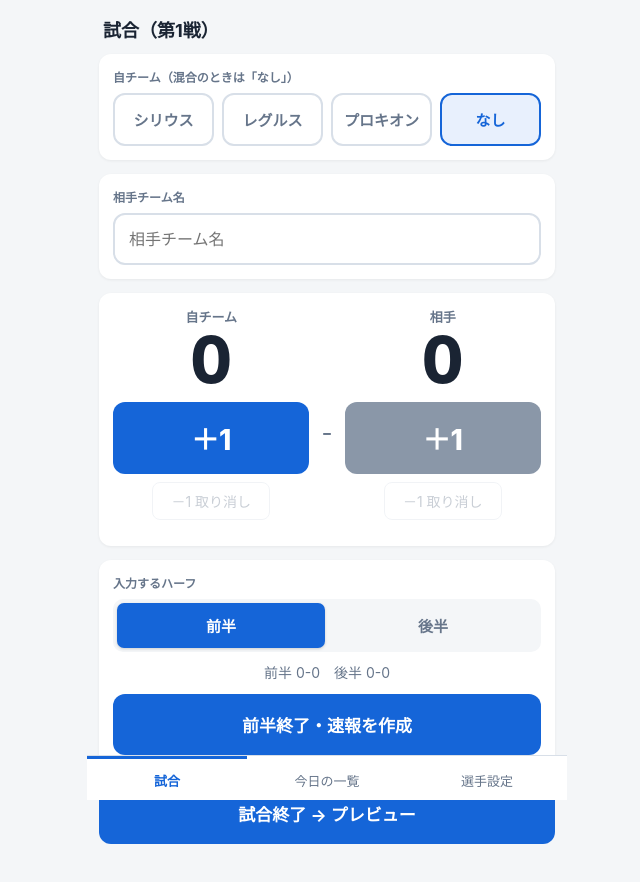
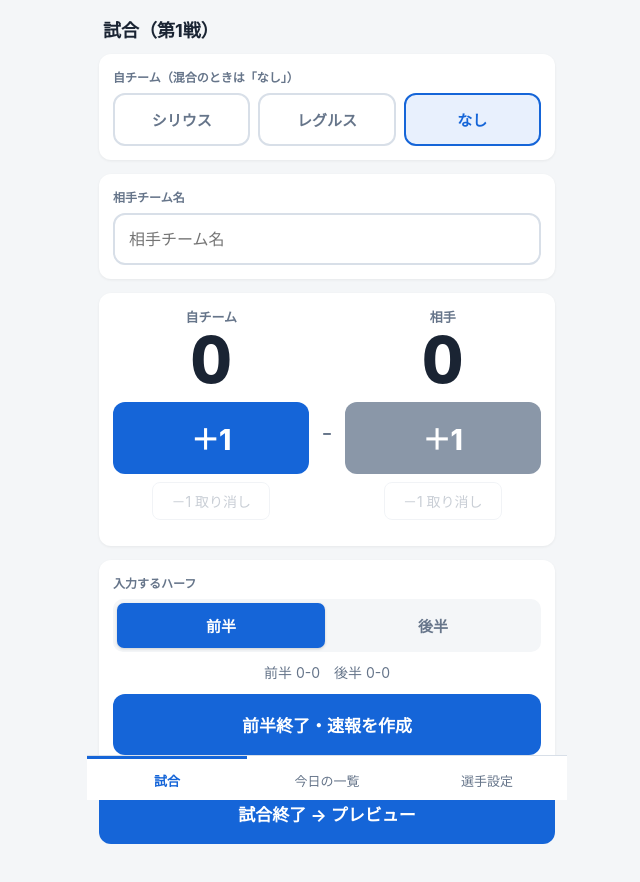
Before and after one commit to sugi511/football-scorer, a plain HTML site: page index.html in a window 1280 px wide. Shown: the whole page, without its empty margins (313-953 px from the left). Drawn offline with Linux system fonts and the light colour scheme.

Commit message:
プロキオンの削除

```diff
--- a/index.html
+++ b/index.html
@@ -245,7 +245,6 @@
       <div class="segment" id="team-segment">
         <button data-team="シリウス">シリウス</button>
         <button data-team="レグルス">レグルス</button>
-        <button data-team="プロキオン">プロキオン</button>
         <button data-team="">なし</button>
       </div>
     </div>
```
